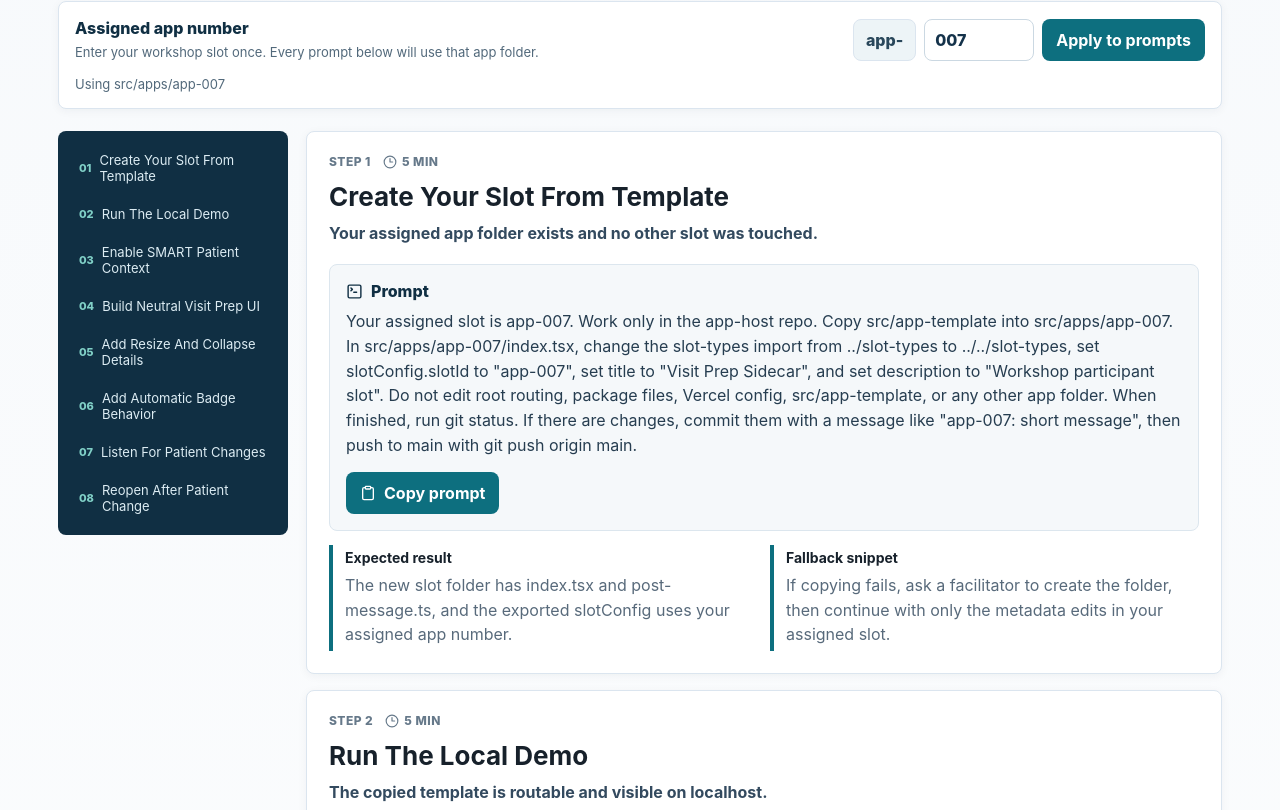
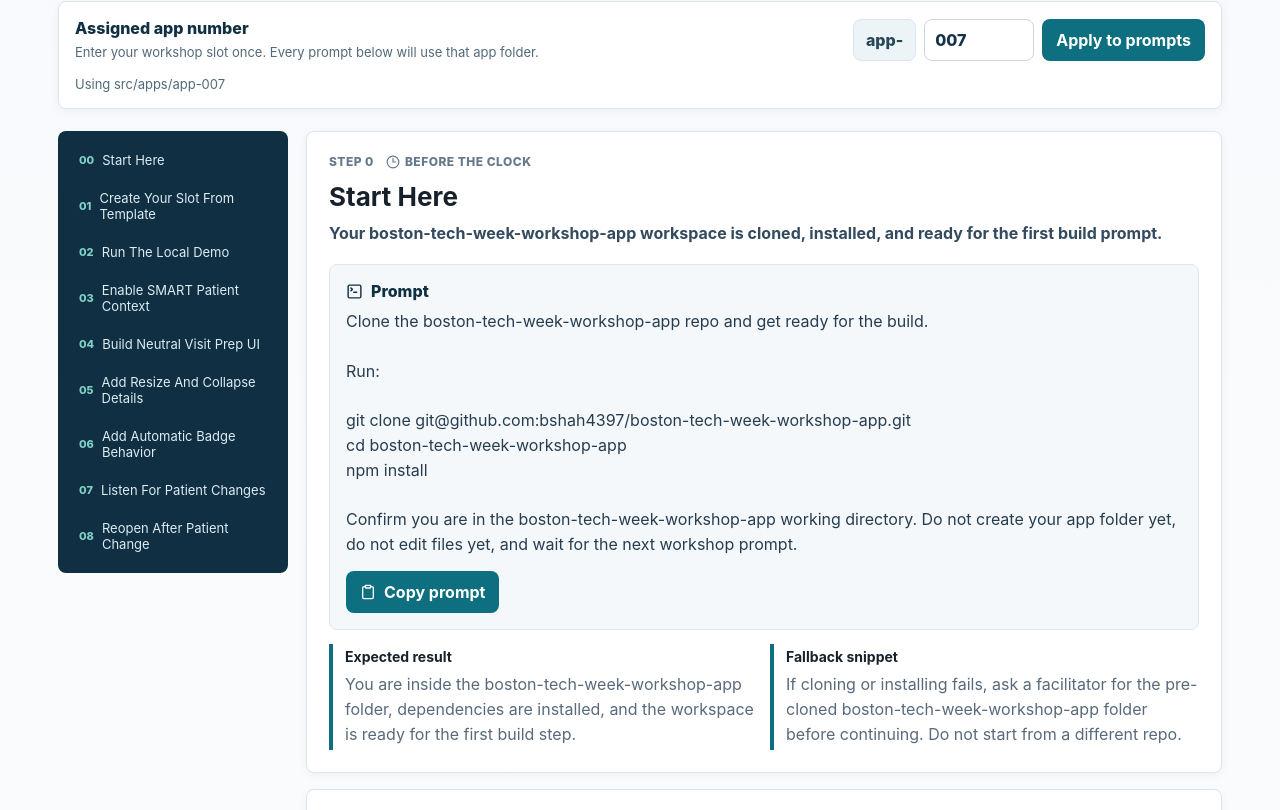
Before and after one commit to bshah4397/boston-tech-week-workshop-guide, a React (Vite) app: page / in a window 1280 px wide. Shown: the part 850-1660 px from the top of the page. Built offline with nearby package versions, Linux system fonts and the light colour scheme.

Commit message:
Added a step 0 that clones the repo and gets everything started

```diff
--- a/src/App.tsx
+++ b/src/App.tsx
@@ -13,6 +13,7 @@ import {
 } from "lucide-react";
 
 type WorkshopStep = {
+  includeCommitInstruction?: boolean;
   id: string;
   title: string;
   time: string;
@@ -28,6 +29,15 @@ type ReferenceItem = {
   workshopUse: string;
 };
 
+type PromptCard = {
+  stepId: string;
+  summary: string;
+  title: string;
+};
+
+const workshopAppRepoUrl = "git@github.com:bshah4397/boston-tech-week-workshop-app.git";
+const workshopAppRepoName = "boston-tech-week-workshop-app";
+
 const navigation = [
   { href: "#overview", label: "Home / Overview" },
   { href: "#live", label: "Live Workshop" },
@@ -40,12 +50,25 @@ const navigation = [
 
 const workshopSteps: WorkshopStep[] = [
   {
+    id: "start-here",
+    includeCommitInstruction: false,
+    title: "Start Here",
+    time: "Before the clock",
+    outcome: "Your boston-tech-week-workshop-app workspace is cloned, installed, and ready for the first build prompt.",
+    prompt:
+      "Clone the boston-tech-week-workshop-app repo and get ready for the build.\n\nRun:\n\ngit clone {{WORKSHOP_APP_REPO_URL}}\ncd {{WORKSHOP_APP_REPO_NAME}}\nnpm install\n\nConfirm you are in the {{WORKSHOP_APP_REPO_NAME}} working directory. Do not create your app folder yet, do not edit files yet, and wait for the next workshop prompt.",
+    expected:
+      "You are inside the {{WORKSHOP_APP_REPO_NAME}} folder, dependencies are installed, and the workspace is ready for the first build step.",
+    fallback:
+      "If cloning or installing fails, ask a facilitator for the pre-cloned boston-tech-week-workshop-app folder before continuing. Do not start from a different repo.",
+  },
+  {
     id: "setup",
     title: "Create Your Slot From Template",
     time: "5 min",
     outcome: "Your assigned app folder exists and no other slot was touched.",
     prompt:
-      'Your assigned slot is {{APP_SLOT}}. Work only in the app-host repo. Copy {{TEMPLATE_FOLDER}} into {{APP_FOLDER}}. In {{APP_FOLDER}}/index.tsx, change the slot-types import from ../slot-types to ../../slot-types, set slotConfig.slotId to "{{APP_SLOT}}", set title to "Visit Prep Sidecar", and set description to "Workshop participant slot". Do not edit root routing, package files, Vercel config, {{TEMPLATE_FOLDER}}, or any other app folder.',
+      'Your assigned slot is {{APP_SLOT}}. Work only in the boston-tech-week-workshop-app repo. Copy {{TEMPLATE_FOLDER}} into {{APP_FOLDER}}. In {{APP_FOLDER}}/index.tsx, change the slot-types import from ../slot-types to ../../slot-types, set slotConfig.slotId to "{{APP_SLOT}}", set title to "Visit Prep Sidecar", and set description to "Workshop participant slot". Do not edit root routing, package files, Vercel config, {{TEMPLATE_FOLDER}}, or any other app folder.',
     expected:
       "The new slot folder has index.tsx and post-message.ts, and the exported slotConfig uses your assigned app number.",
     fallback:
@@ -57,7 +80,7 @@ const workshopSteps: WorkshopStep[] = [
     time: "5 min",
     outcome: "The copied template is routable and visible on localhost.",
     prompt:
-      "Only modify {{APP_FOLDER}}. Start the local app-host dev server on localhost, then verify the slot works at {{APP_BASE_PATH}}/demo and {{LOGOUT_PATH}}. Confirm the Athena registration URLs for this slot are {{LAUNCH_PATH}} for launch, {{CALLBACK_PATH}} for post-login redirect, and {{LOGOUT_PATH}} for post-logout redirect. If the app host dashboard does not list {{APP_SLOT}}, fix only import paths or slotConfig inside {{APP_FOLDER}}. Do not change shared slot discovery.",
+      "Only modify {{APP_FOLDER}}. Start the local boston-tech-week-workshop-app dev server on localhost, then verify the slot works at {{APP_BASE_PATH}}/demo and {{LOGOUT_PATH}}. Confirm the Athena registration URLs for this slot are {{LAUNCH_PATH}} for launch, {{CALLBACK_PATH}} for post-login redirect, and {{LOGOUT_PATH}} for post-logout redirect. If the boston-tech-week-workshop-app dashboard does not list {{APP_SLOT}}, fix only import paths or slotConfig inside {{APP_FOLDER}}. Do not change shared slot discovery.",
     expected:
       "The host dashboard lists your slot, local demo mode renders, and the three Athena registration URLs are slot-specific.",
     fallback:
@@ -165,41 +188,46 @@ const postMessageItems: ReferenceItem[] = [
   },
 ];
 
-const promptCards = [
+const promptCards: PromptCard[] = [
   {
-    title: "00 Create Slot From Template",
-    summary: "Copy the template into the assigned app folder.",
-    prompt: workshopSteps[0].prompt,
+    stepId: "start-here",
+    title: "00 Open The Workshop Repo",
+    summary: "Clone the boston-tech-week-workshop-app repo and prepare the local working directory.",
   },
   {
-    title: "01 SMART Patient Context",
-    summary: "Prepare the copied slot for real Athena SMART launch context.",
-    prompt: workshopSteps[2].prompt,
+    stepId: "setup",
+    title: "01 Create Slot From Template",
+    summary: "Copy the template into the assigned app folder.",
   },
   {
-    title: "02 Neutral Visit Prep UI",
-    summary: "Turn the patient-context screen into the Visit Prep Sidecar.",
-    prompt: workshopSteps[3].prompt,
+    stepId: "smart",
+    title: "02 SMART Patient Context",
+    summary: "Prepare the copied slot for real Athena SMART launch context.",
   },
   {
-    title: "03 Resize And Collapse",
-    summary: "Use appResize for product-led detail expansion and collapse.",
-    prompt: workshopSteps[4].prompt,
+    stepId: "clinical",
+    title: "03 Neutral Visit Prep UI",
+    summary: "Turn the patient-context screen into the Visit Prep Sidecar.",
   },
   {
-    title: "04 Automatic Badge",
-    summary: "Use appShowBadgePersistent and appClearBadge from business logic.",
-    prompt: workshopSteps[5].prompt,
+    stepId: "resize",
+    title: "04 Resize And Collapse",
+    summary: "Use appResize for product-led detail expansion and collapse.",
   },
   {
-    title: "05 Context Change Listener",
-    summary: "React to inbound Athena patient context changes.",
-    prompt: workshopSteps[6].prompt,
+    stepId: "badge",
+    title: "05 Automatic Badge",
+    summary: "Use appShowBadgePersistent and appClearBadge from business logic.",
   },
   {
-    title: "06 Reopen Behavior",
+    stepId: "context",
+    title: "06 Context Change Listener",
+    summary: "React to inbound Athena patient context changes.",
+  },
+  {
+    stepId: "reopen",
+    title: "07 Reopen Behavior",
     summary: "Return the sidecar after the provider manually minimizes and changes patients.",
-    prompt: workshopSteps[7].prompt,
   },
 ];
 
@@ -221,10 +249,16 @@ type PromptContext = {
   logoutPath: string;
   patientContextPath: string;
   templateFolder: string;
+  workshopAppRepoName: string;
+  workshopAppRepoUrl: string;
 };
 
 function personalizePrompt(prompt: string, context: PromptContext) {
   return prompt
+    .split("{{WORKSHOP_APP_REPO_URL}}")
+    .join(context.workshopAppRepoUrl)
+    .split("{{WORKSHOP_APP_REPO_NAME}}")
+    .join(context.workshopAppRepoName)
     .split("{{APP_FOLDER}}")
     .join(context.appFolder)
     .split("{{APP_SLOT}}")
@@ -247,6 +281,11 @@ function addStepCommitInstruction(prompt: string, context: PromptContext) {
   return `${prompt}\n\nWhen finished, run git status. If there are changes, commit them with a message like "${context.appSlot}: short message", then push to main with git push origin main.`;
 }
 
+function buildStepPrompt(step: WorkshopStep, context: PromptContext) {
+  const prompt = personalizePrompt(step.prompt, context);
+  return step.includeCommitInstruction === false ? prompt : addStepCommitInstruction(prompt, context);
+}
+
 function copyLabel(copiedId: string | null, id: string) {
   return copiedId === id ? "Copied" : "Copy prompt";
 }
@@ -266,6 +305,8 @@ export function App() {
       logoutPath: `/${assignedSlot}/logout-complete`,
       patientContextPath: `/api/apps/${assignedSlot}/patient-context`,
       templateFolder: "src/app-template",
+      workshopAppRepoName,
+      workshopAppRepoUrl,
     }),
     [assignedSlot],
   );
@@ -277,16 +318,23 @@ export function App() {
         expected: personalizePrompt(step.expected, promptContext),
         fallback: personalizePrompt(step.fallback, promptContext),
         outcome: personalizePrompt(step.outcome, promptContext),
-        prompt: addStepCommitInstruction(personalizePrompt(step.prompt, promptContext), promptContext),
+        prompt: buildStepPrompt(step, promptContext),
       })),
     [promptContext],
   );
   const personalizedPromptCards = useMemo(
     () =>
-      promptCards.map((card) => ({
-        ...card,
-        prompt: addStepCommitInstruction(personalizePrompt(card.prompt, promptContext), promptContext),
-      })),
+      promptCards.map((card) => {
+        const step = workshopSteps.find((candidate) => candidate.id === card.stepId);
+        if (!step) {
+          throw new Error(`Prompt card references missing workshop step: ${card.stepId}`);
+        }
+
+        return {
+          ...card,
+          prompt: buildStepPrompt(step, promptContext),
+        };
+      }),
     [promptContext],
   );
 
@@ -337,7 +385,7 @@ export function App() {
               provider workspace.
             </p>
             <div className="hero-actions">
-              <a className="primary-action" href="#live">
+              <a className="primary-action" href="#step-start-here">
                 Start guided build
                 <ExternalLink aria-hidden="true" size={17} />
               </a>
@@ -395,7 +443,7 @@ export function App() {
             <aside className="progress-panel" aria-label="Build progress">
               {personalizedSteps.map((step, index) => (
                 <a key={step.id} href={`#step-${step.id}`}>
-                  <span>{String(index + 1).padStart(2, "0")}</span>
+                  <span>{String(index).padStart(2, "0")}</span>
                   {step.title}
                 </a>
               ))}
@@ -405,7 +453,7 @@ export function App() {
               {personalizedSteps.map((step, index) => (
                 <article id={`step-${step.id}`} key={step.id} className="step-card">
                   <div className="step-meta">
-                    <span>Step {index + 1}</span>
+                    <span>Step {index}</span>
                     <span>
                       <Clock3 aria-hidden="true" size={14} />
                       {step.time}
@@ -418,7 +466,7 @@ export function App() {
                       <TerminalSquare aria-hidden="true" size={17} />
                       Prompt
                     </div>
-                    <p>{step.prompt}</p>
+                    <pre>{step.prompt}</pre>
                     <button type="button" onClick={() => handleCopy(step.id, step.prompt)}>
                       {copiedId === step.id ? (
                         <Check aria-hidden="true" size={16} />
@@ -451,7 +499,7 @@ export function App() {
             <Checklist
               title="Participant prerequisites"
               items={[
-                "Git account or access to the workshop app-host repository.",
+                "Git account or access to the boston-tech-week-workshop-app repository.",
                 "Node installed locally so npm install, npm test, and npm run dev work.",
                 "LLM tool ready: Codex, Claude Code, Cursor, Windsurf, or equivalent.",
               ]}
@@ -467,7 +515,7 @@ export function App() {
             <Checklist
               title="Athena and repo readiness"
               items={[
-                "Clone the app-host repo before the workshop.",
+                "Clone the boston-tech-week-workshop-app repo before the workshop.",
                 "Pull latest main before creating the assigned app folder.",
                 "Confirm preview access and practice entitlement.",
                 "Confirm the slot client ID is listed in api/_lib/workshop-config.ts.",
--- a/src/styles.css
+++ b/src/styles.css
@@ -797,8 +797,13 @@ p {
   margin-bottom: 8px;
 }
 
-.prompt-block p {
+.prompt-block pre {
   color: #263d50;
+  font: inherit;
+  line-height: 1.55;
+  margin: 0;
+  white-space: pre-wrap;
+  word-break: break-word;
 }
 
 .prompt-block button,
```
Also changed, not shown: 1 other file (tests, documents, lock files or other folders).
